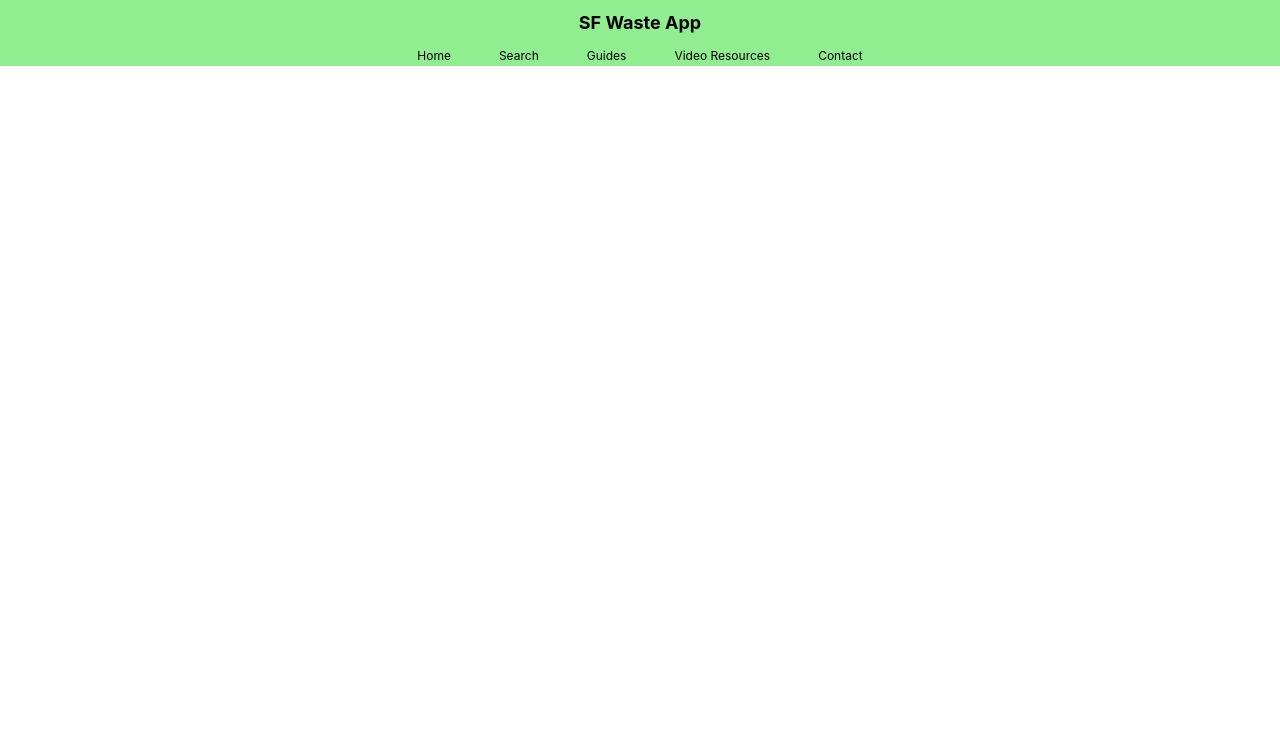
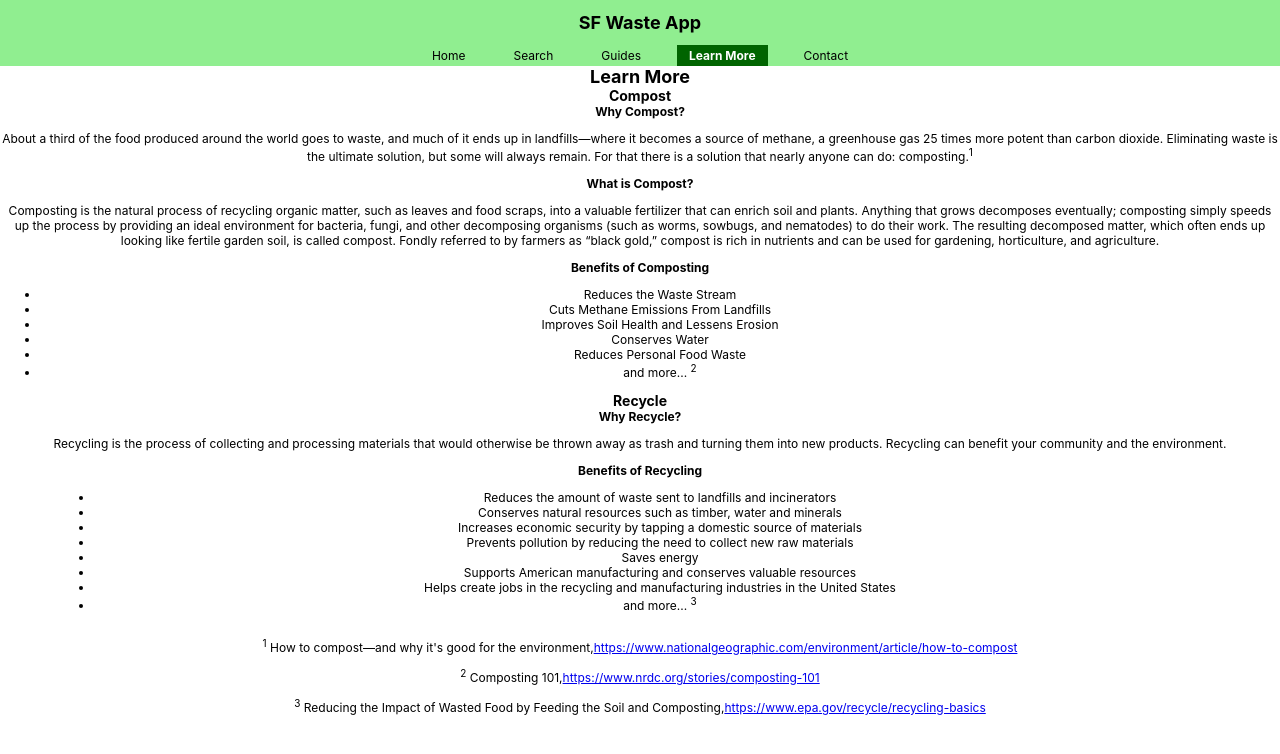
Before and after one commit to connorleavitt/sfwaste, a React (Create React App) app: page /learn in a window 1280 px wide. Shown: the top 754 px of the page. Built offline with nearby package versions, Linux system fonts and the light colour scheme.

Commit message:
Update learn more section, add copy

```diff
--- a/src/App.css
+++ b/src/App.css
@@ -94,14 +94,14 @@ h4 {
   font-weight: bold;
 }
 
-.main-home-title {
+.main-hero-title {
   background-color: rgba(213, 68, 63, 0.5);
   border-radius: 5px;
   font-size: 2rem;
   margin-bottom: 0.25rem;
 }
 
-.main-home-body-content {
+.main-hero-body-content {
   background-color: rgba(65, 213, 63, 0.5);
   border-radius: 5px;
   padding: 1rem;
--- a/src/App.js
+++ b/src/App.js
@@ -5,7 +5,7 @@ import { Routes, Route } from "react-router-dom";
 import Home from "./pages/Home";
 import Contact from "./pages/Contact";
 import Guides from "./pages/Guides";
-import Videos from "./pages/Videos";
+import LearnMore from "./pages/LearnMore";
 
 function App() {
   return (
@@ -17,7 +17,7 @@ function App() {
           <Route path="/home" element={<Home />}></Route>
           <Route path="/search" element={<Main />}></Route>
           <Route path="/guides" element={<Guides />}></Route>
-          <Route path="/videos" element={<Videos />}></Route>
+          <Route path="/learn" element={<LearnMore />}></Route>
           <Route path="/contact" element={<Contact />}></Route>
         </Routes>
       </div>
--- a/src/components/Navbar.js
+++ b/src/components/Navbar.js
@@ -8,7 +8,7 @@ export default function Navbar(props) {
         <CustomLink to="/home">Home</CustomLink>
         <CustomLink to="/search">Search</CustomLink>
         <CustomLink to="/guides">Guides</CustomLink>
-        <CustomLink to="/videos">Video Resources</CustomLink>
+        <CustomLink to="/learn">Learn More</CustomLink>
         <CustomLink to="/contact">Contact</CustomLink>
       </ul>
     </nav>
--- /dev/null
+++ b/src/pages/LearnMore.js
@@ -0,0 +1,116 @@
+import React from "react";
+
+export default function LearnMore() {
+  return (
+    <main className="main">
+      <h2 className="learn-header-title">Learn More</h2>
+
+      <div className="learn-main-container">
+        <div className="learn-compost-content-wrapper">
+          <h3 className="learn-main-title">Compost</h3>
+          <h4 className="learn-info-subtitle">Why Compost?</h4>
+          <p className="learn-info-body-content">
+            About a third of the food produced around the world goes to waste,
+            and much of it ends up in landfills—where it becomes a source of
+            methane, a greenhouse gas 25 times more potent than carbon dioxide.
+            Eliminating waste is the ultimate solution, but some will always
+            remain. For that there is a solution that nearly anyone can do:
+            composting.<sup>1</sup>
+          </p>
+          <h4 className="learn-info-subtitle">What is Compost?</h4>
+          <p>
+            Composting is the natural process of recycling organic matter, such
+            as leaves and food scraps, into a valuable fertilizer that can
+            enrich soil and plants. Anything that grows decomposes eventually;
+            composting simply speeds up the process by providing an ideal
+            environment for bacteria, fungi, and other decomposing organisms
+            (such as worms, sowbugs, and nematodes) to do their work. The
+            resulting decomposed matter, which often ends up looking like
+            fertile garden soil, is called compost. Fondly referred to by
+            farmers as “black gold,” compost is rich in nutrients and can be
+            used for gardening, horticulture, and agriculture.
+          </p>
+          <h4 className="learn-info-subtitle">Benefits of Composting</h4>
+          <ul className="learn-benefits-list">
+            <li className="learn-benefits-list-item">
+              Reduces the Waste Stream
+            </li>
+            <li className="learn-benefits-list-item">
+              Cuts Methane Emissions From Landfills
+            </li>
+            <li className="learn-benefits-list-item">
+              Improves Soil Health and Lessens Erosion
+            </li>
+            <li className="learn-benefits-list-item">Conserves Water</li>
+            <li className="learn-benefits-list-item">
+              Reduces Personal Food Waste
+            </li>
+            <li className="learn-benefits-list-item">
+              and more... <sup>2</sup>
+            </li>
+          </ul>
+        </div>
+      </div>
+      <div className="learn-main-container">
+        <div className="learn-recycle-content-wrapper">
+          <h3 className="learn-main-title">Recycle</h3>
+          <h4 className="learn-info-subtitle">Why Recycle?</h4>
+          <p className="learn-info-body-content">
+            Recycling is the process of collecting and processing materials that
+            would otherwise be thrown away as trash and turning them into new
+            products. Recycling can benefit your community and the environment.
+          </p>
+          <h4 className="learn-info-subtitle">Benefits of Recycling</h4>
+          <ul className="learn-benefits-list">
+            <li className="learn-benefits-list-item">
+              Reduces the amount of waste sent to landfills and incinerators
+            </li>
+            <li className="learn-benefits-list-item">
+              Conserves natural resources such as timber, water and minerals
+            </li>
+            <li className="learn-benefits-list-item">
+              Increases economic security by tapping a domestic source of
+              materials
+            </li>
+            <li className="learn-benefits-list-item">
+              Prevents pollution by reducing the need to collect new raw
+              materials
+            </li>
+            <li className="learn-benefits-list-item">Saves energy</li>
+            <li className="learn-benefits-list-item">
+              Supports American manufacturing and conserves valuable resources
+            </li>
+            <li className="learn-benefits-list-item">
+              Helps create jobs in the recycling and manufacturing industries in
+              the United States
+            </li>
+            <li className="learn-benefits-list-item">
+              and more... <sup>3</sup>
+            </li>
+          </ul>
+        </div>
+      </div>
+      <div className="footnotes-container">
+        <p className="footnote-content">
+          <sup>1</sup> How to compost—and why it's good for the environment,
+          <a href="https://www.nationalgeographic.com/environment/article/how-to-compost">
+            https://www.nationalgeographic.com/environment/article/how-to-compost
+          </a>
+        </p>
+        <p className="footnote-content">
+          <sup>2</sup> Composting 101,
+          <a href="https://www.nrdc.org/stories/composting-101">
+            https://www.nrdc.org/stories/composting-101
+          </a>
+        </p>
+        <p className="footnote-content">
+          <sup>3</sup> Reducing the Impact of Wasted Food by Feeding the Soil
+          and Composting,
+          <a href="https://www.epa.gov/recycle/recycling-basics">
+            https://www.epa.gov/recycle/recycling-basics
+          </a>
+        </p>
+      </div>
+    </main>
+  );
+}
--- a/src/pages/Videos.js
+++ /dev/null
@@ -1,9 +0,0 @@
-import React from "react";
-
-export default function Videos() {
-  return (
-    <main className="main">
-      <h3 className="main-title">Video Resources</h3>
-    </main>
-  );
-}
```
